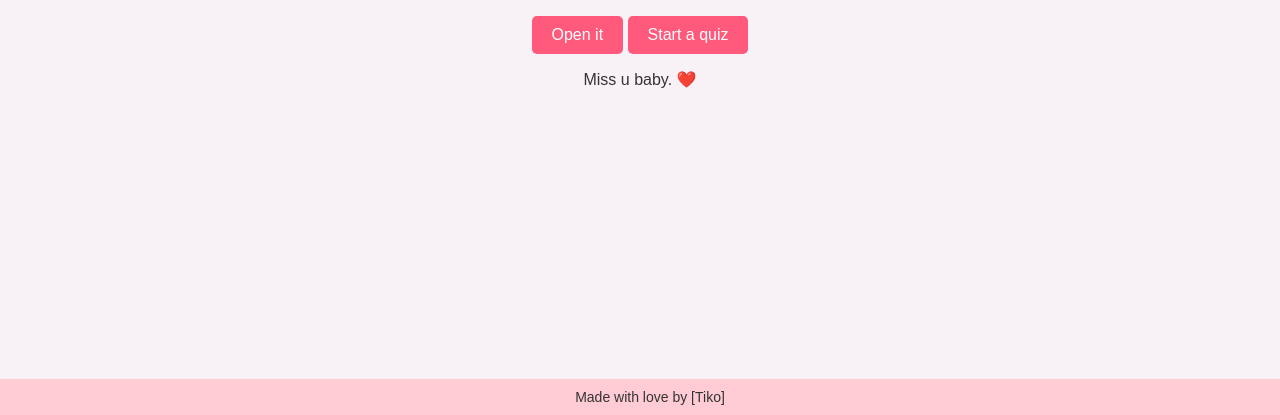
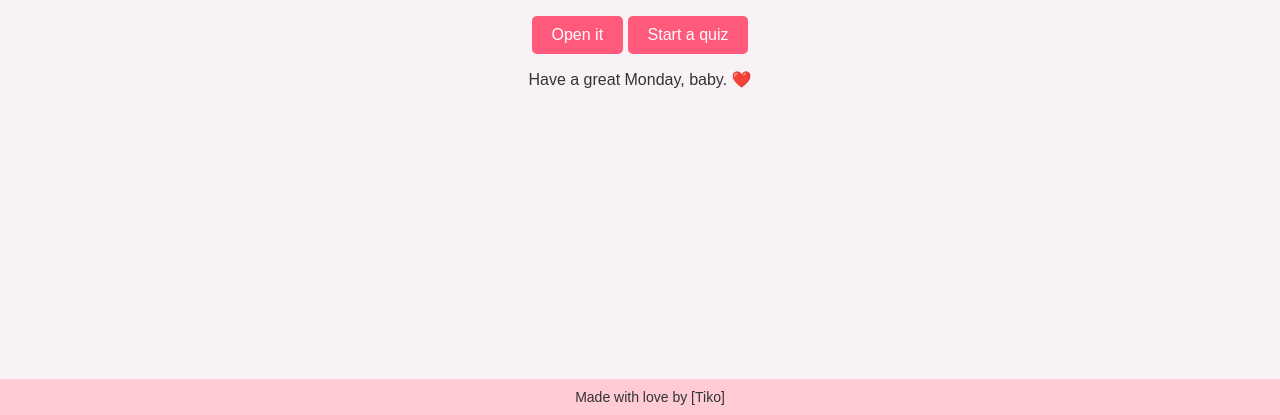
Before and after one commit to Tikog/For-btn-dvt, a plain HTML site: page index.html in a window 1280 px wide. Shown: the part 385-800 px from the top of the page. Drawn offline with Linux system fonts and the light colour scheme.

Commit message:
Add files via upload

```diff
--- a/index.html
+++ b/index.html
@@ -113,7 +113,7 @@
             </div>
         </div>
 
-        <p>Miss u baby. ❤️</p>
+        <p>Have a great Monday, baby. ❤️</p>
     </div>
 
     <footer>
```
